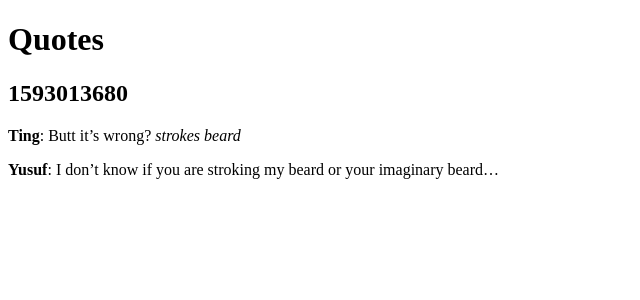
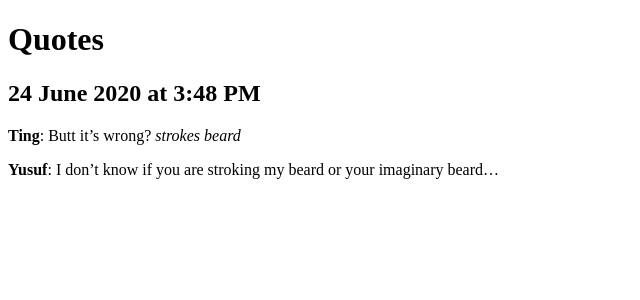
Before and after one commit to obscurealm/quotes, a Next.js app: page / in a window 1280 px wide. Shown: the top 300 px of the page, without its empty margins (0-640 px from the left). Built offline with nearby package versions, Linux system fonts and the light colour scheme.

Commit message:
Update Quote component to use formatted Unix time

```diff
--- a/src/components/Quote.jsx
+++ b/src/components/Quote.jsx
@@ -1,10 +1,13 @@
 import React from 'react';
 import convertMarkdownToHtml from "../../utils/convertMarkdownToHtml";
+import formatUnixTimeToDateTime from "../../utils/formatUnixTimeToDateTime";
 
 const Quote = ({quote}) => {
+  const { date, time } = formatUnixTimeToDateTime(quote.timestamp);
+
   return (
     <div data-cy="quote">
-      <h2>{quote.timestamp}</h2>
+      <h2>{date} at {time}</h2>
       {quote.dialogue.map((dialogue, index) => (
         <p key={index}>
           <strong>{dialogue.author}</strong>:{" "}
```
Also changed, not shown: 1 other file (tests, documents, lock files or other folders).
